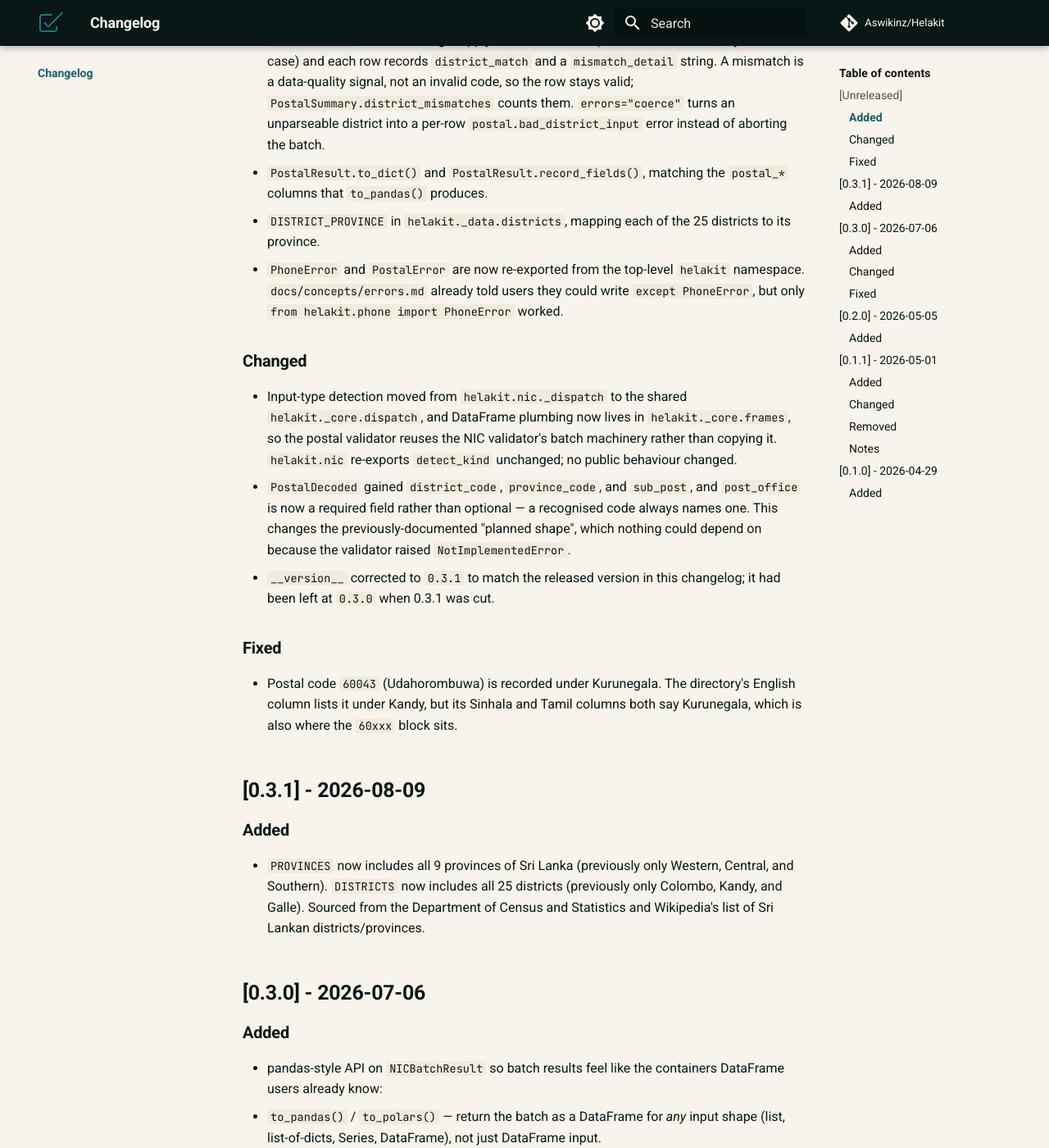
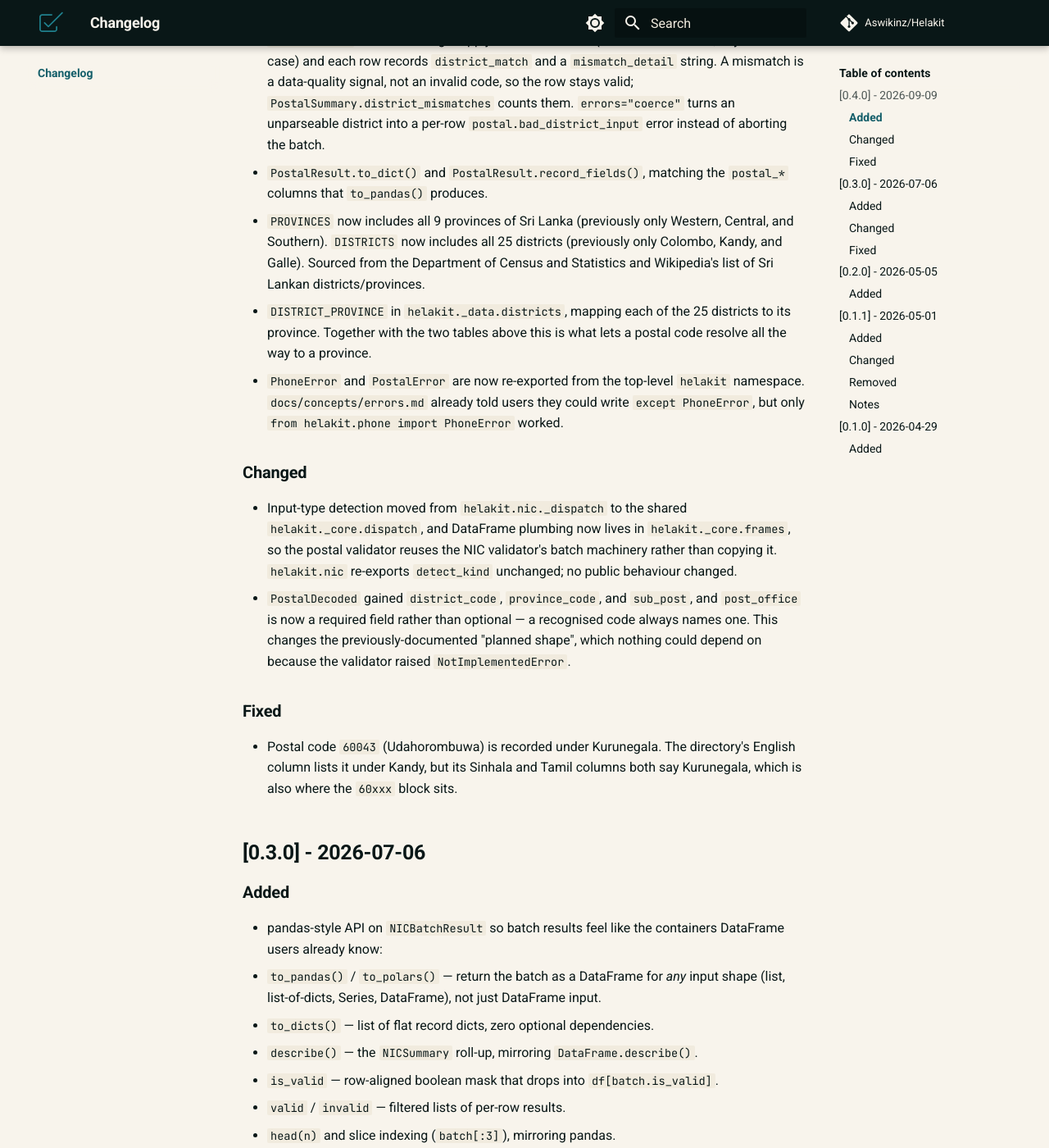
Before and after one commit to Aswikinz/Helakit, an MkDocs documentation site: the page built from docs/changelog.md, in a window 1280 px wide and 1400 px high, scrolled down 851 px. Shown: the whole window at 82% size. Built offline with MkDocs 1.6.1 and Material for MkDocs 9.7.7, drawn with Linux system fonts in a browser that asks for light colours; comment, search, counter and statistics services are not loaded; the version menu is left out; some of the changed text lies outside the part shown.

Commit message:
v0.4.0 release prep

```diff
--- a/CHANGELOG.md
+++ b/CHANGELOG.md
@@ -5,7 +5,7 @@
 The format is based on [Keep a Changelog](https://keepachangelog.com/en/1.1.0/),
 and this project adheres to [Semantic Versioning](https://semver.org/spec/v2.0.0.html).
 
-## [Unreleased]
+## [0.4.0] - 2026-09-09
 
 ### Added
 
@@ -40,8 +40,14 @@
   per-row `postal.bad_district_input` error instead of aborting the batch.
 - `PostalResult.to_dict()` and `PostalResult.record_fields()`, matching the
   `postal_*` columns that `to_pandas()` produces.
+- `PROVINCES` now includes all 9 provinces of Sri Lanka (previously only
+  Western, Central, and Southern). `DISTRICTS` now includes all 25
+  districts (previously only Colombo, Kandy, and Galle). Sourced from the
+  Department of Census and Statistics and Wikipedia's list of Sri Lankan
+  districts/provinces.
 - `DISTRICT_PROVINCE` in `helakit._data.districts`, mapping each of the 25
-  districts to its province.
+  districts to its province. Together with the two tables above this is
+  what lets a postal code resolve all the way to a province.
 - `PhoneError` and `PostalError` are now re-exported from the top-level
   `helakit` namespace. `docs/concepts/errors.md` already told users they
   could write `except PhoneError`, but only
@@ -59,25 +65,12 @@
   recognised code always names one. This changes the previously-documented
   "planned shape", which nothing could depend on because the validator
   raised `NotImplementedError`.
-- `__version__` corrected to `0.3.1` to match the released version in this
-  changelog; it had been left at `0.3.0` when 0.3.1 was cut.
-
 ### Fixed
 
 - Postal code `60043` (Udahorombuwa) is recorded under Kurunegala. The
   directory's English column lists it under Kandy, but its Sinhala and
   Tamil columns both say Kurunegala, which is also where the `60xxx` block
   sits.
-
-## [0.3.1] - 2026-08-09
-
-### Added
-
-- `PROVINCES` now includes all 9 provinces of Sri Lanka (previously only
-  Western, Central, and Southern). `DISTRICTS` now includes all 25
-  districts (previously only Colombo, Kandy, and Galle). Sourced from the
-  Department of Census and Statistics and Wikipedia's list of Sri Lankan
-  districts/provinces.
 
 ## [0.3.0] - 2026-07-06
 
--- a/src/helakit/__init__.py
+++ b/src/helakit/__init__.py
@@ -24,7 +24,7 @@
     validate_postal,
 )
 
-__version__ = "0.3.1"
+__version__ = "0.4.0"
 
 __all__ = [
     "HelakitError",
```
Also changed, not shown: README.md (+4 -3 lines), docs/validators/postal.md (+2 -2 lines), 1 other file.
